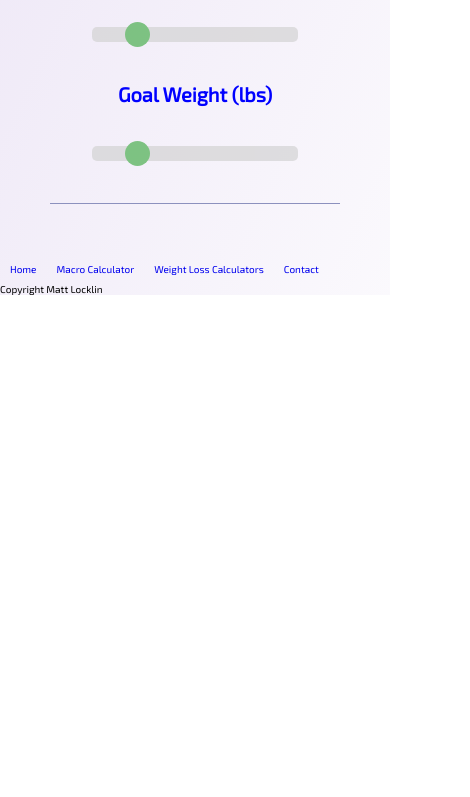
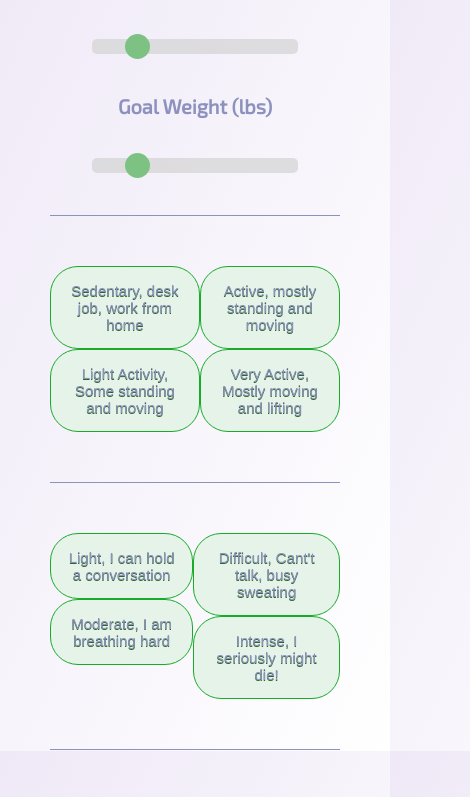
Before and after one commit to Lockers/Build-Week-1-Macro-Calculator, a website: page index.html in a window 390 px wide. Shown: the part 937-1734 px from the top of the page, 470 px wide, since content can reach past the window. Before the commit the page ends 1232 px from the top, so only its background shows below. Drawn offline with Linux system fonts and the light colour scheme.

Commit message:
Nearly finished main content of main page Added buttons, sliders Need to add calculate macro button and tidy up the media queries for tablet and desktop, Also need to add headers for each content part

```diff
--- /dev/null
+++ b/LESS/buttons.less
@@ -0,0 +1,63 @@
+    .active-container {
+        display: flex;
+        max-width: 960px;
+        margin: 5rem;
+        border-bottom: 1px solid @headFontCol;
+    }
+      .active1 {
+        display: flex;
+        justify-content: center;
+    }
+     .active2 {
+        display: flex;
+        justify-content: center;
+        margin-bottom: 5rem;
+    }
+     .exercise-container{
+        display: flex;
+        max-width: 960px;
+        margin: 5rem;
+        border-bottom: 1px solid @headFontCol;
+        }
+
+    .exercise1 {
+        display: flex;
+        justify-content: center;
+    }
+    .exercise2 {
+        display: flex;
+        justify-content: center;
+        margin-bottom: 5rem;
+    }
+
+    button {
+	background-color:#e5f3e9;
+	-moz-border-radius:28px;
+	-webkit-border-radius:28px;
+	border-radius:28px;
+	border:1px solid #18ab29;
+	display:inline-block;
+	cursor:pointer;
+    color: @headFontCol;
+	font-size:15px;
+	padding:15px 15px;
+	text-decoration:none;
+    text-shadow:0px 1px 0px #2f6627;
+    text-align: center;
+    }
+
+    button:hover {
+	background-color:#5cbf2a;
+    }
+
+    button:active {
+	position:relative;
+    top:1px;
+    background-color: #5cbf2a;
+    }
+
+    button:focus {
+	position:relative;
+    top:1px;
+    background-color: #5cbf2a;
+    }
--- a/LESS/header.less
+++ b/LESS/header.less
@@ -2,7 +2,7 @@
     display: flex;
     padding: 2rem;
     margin-top: 2rem;
-    border: 1px solid red;
+    border: 1px solid @headFontCol;
     text-align: center;
     font-size: 200%;
     max-width: 980px;
@@ -14,14 +14,14 @@
     text-align: center;
     flex-wrap: wrap;
     font-size: 4rem;
-    color: rgb(132, 132, 218);
-    border-bottom: 1px solid rgb(140, 145, 190);
+    color: @headFontCol;
+    border-bottom: 1px solid @headFontCol;
     padding: 1rem;
     margin: 2rem;
 }
 .slider-headers {
     font-size: 2rem;
     font-weight: bold;
-    color: blue;
+    color: @headFontCol;
     text-align: center;
 }
--- a/LESS/index.less
+++ b/LESS/index.less
@@ -5,6 +5,7 @@
 @import '.\LESS\middle.less';
 @import '.\LESS\inputs.less';
 @import '.\LESS\sliders.less';
+@import '.\LESS\buttons.less';
 
 
 :root {
--- a/LESS/middle.less
+++ b/LESS/middle.less
@@ -6,11 +6,11 @@
 }
 .weight-height {
     margin: 5rem;
-    border-bottom: 1px solid rgb(140, 145, 190);
+    border-bottom: 1px solid @headFontCol;
     max-width: 960px;
 }
 .gender-age {
     margin: 5rem;
-    border-bottom: 1px solid rgb(140, 145, 190);
+    border-bottom: 1px solid @headFontCol;
     max-width: 960px;
 }
--- a/LESS/navbar.less
+++ b/LESS/navbar.less
@@ -4,6 +4,8 @@
     flex-direction: column;
     max-width: 100%;
     margin: 1rem;
+    font-size: 1.2rem;
+    font-weight: bold;
     border-bottom: 1px solid  rgb(140, 145, 190);
 
     a {
@@ -15,8 +17,8 @@
     }
 
       @media @desktop {
-      padding: 2rem;
-      margin: 1rem;
+      // padding: 1rem;
+      // margin: 1rem;
       max-width: 980px;
     }
       @media @tablet {
@@ -37,7 +39,10 @@
     justify-content: space-around;
     text-decoration: none;
     padding: 1rem;
-    margin: 1 rem;
+    margin: 1rem;
+    font-size: 2rem;
+    font-weight: bold;
+
   }
 
 }
--- a/LESS/variables.less
+++ b/LESS/variables.less
@@ -14,3 +14,4 @@
 @bigPadding: 2rem;
 
 @fontExo: 'Exo 2', sans-serif;
+@headFontCol: rgb(140, 145, 190);
--- a/index.html
+++ b/index.html
@@ -60,14 +60,45 @@
                     <h2>Current Weight (lbs)</h2>
                 </div>
                 <div class="inputs">
-                    <input type="range" min="95" max="400" step="1" value="150" data-orientation="vertical" class="slider"
-                        id="weight">
+                    <input type="range" min="95" max="400" step="1" value="150" data-orientation="vertical"
+                        class="slider" id="weight">
                 </div>
                 <div class="slider-headers">
                     <h2>Goal Weight (lbs)</h2>
                 </div>
                 <div class="inputs">
-                    <input type="range" min="95" max="400" step="1" value="150" data-orientation="vertical" class="slider" id="goalWeight">
+                    <input type="range" min="95" max="400" step="1" value="150" data-orientation="vertical"
+                        class="slider" id="goalWeight">
+                </div>
+            </section>
+            <section class="activity-level">
+                <div class="active-container">
+                    <div class="active1">
+                        <span>
+                            <button>Sedentary, desk job, work from home</button>
+                            <button>Light Activity, Some standing and moving</button>
+                        </span>
+                    </div>
+                    <div class="active2">
+                        <span>
+                            <button>Active, mostly standing and moving</button>
+                            <button>Very Active, Mostly moving and lifting</button>
+                        </span>
+                    </div>
+                </div>
+                <div class="exercise-container">
+                <div class="exercise1">
+                    <span>
+                        <button>Light, I can hold a conversation</button>
+                        <button>Moderate, I am breathing hard</button>
+                    </span>
+                </div>
+                    <div class="exercise2">
+                        <span>
+                            <button>Difficult, Cant't talk, busy sweating</button>
+                            <button>Intense, I seriously might die!</button>
+                        </span>
+                    </div>
                 </div>
             </section>
             <footer>
@@ -77,7 +108,7 @@
                     <a href="#">Weight Loss Calculators</a>
                     <a href="#">Contact</a>
                 </nav>
-                Copyright Matt Locklin
+                <p>Copyright Matt Locklin</p>
             </footer>
         </div>
 
```
Also changed, not shown: CSS/index.css.
